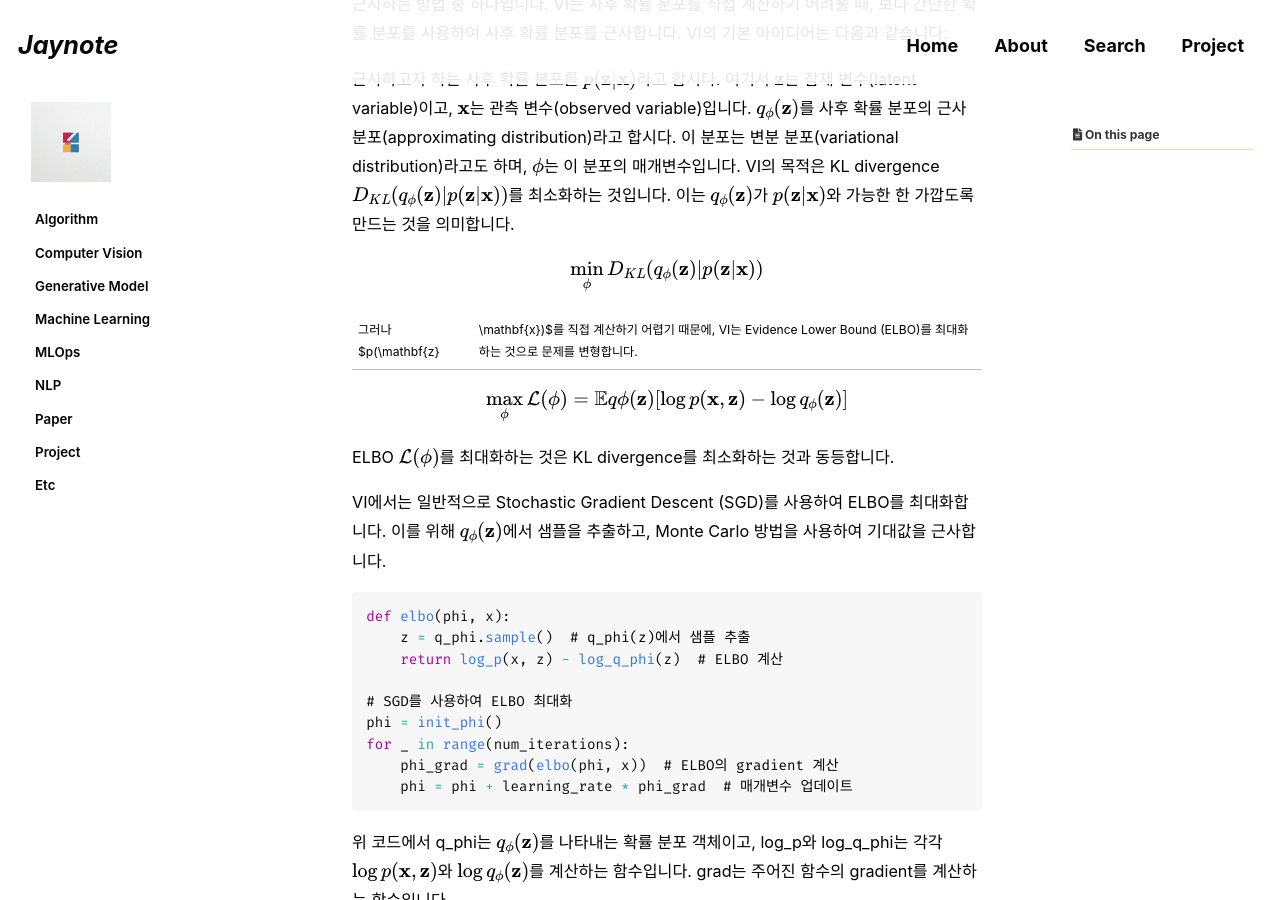
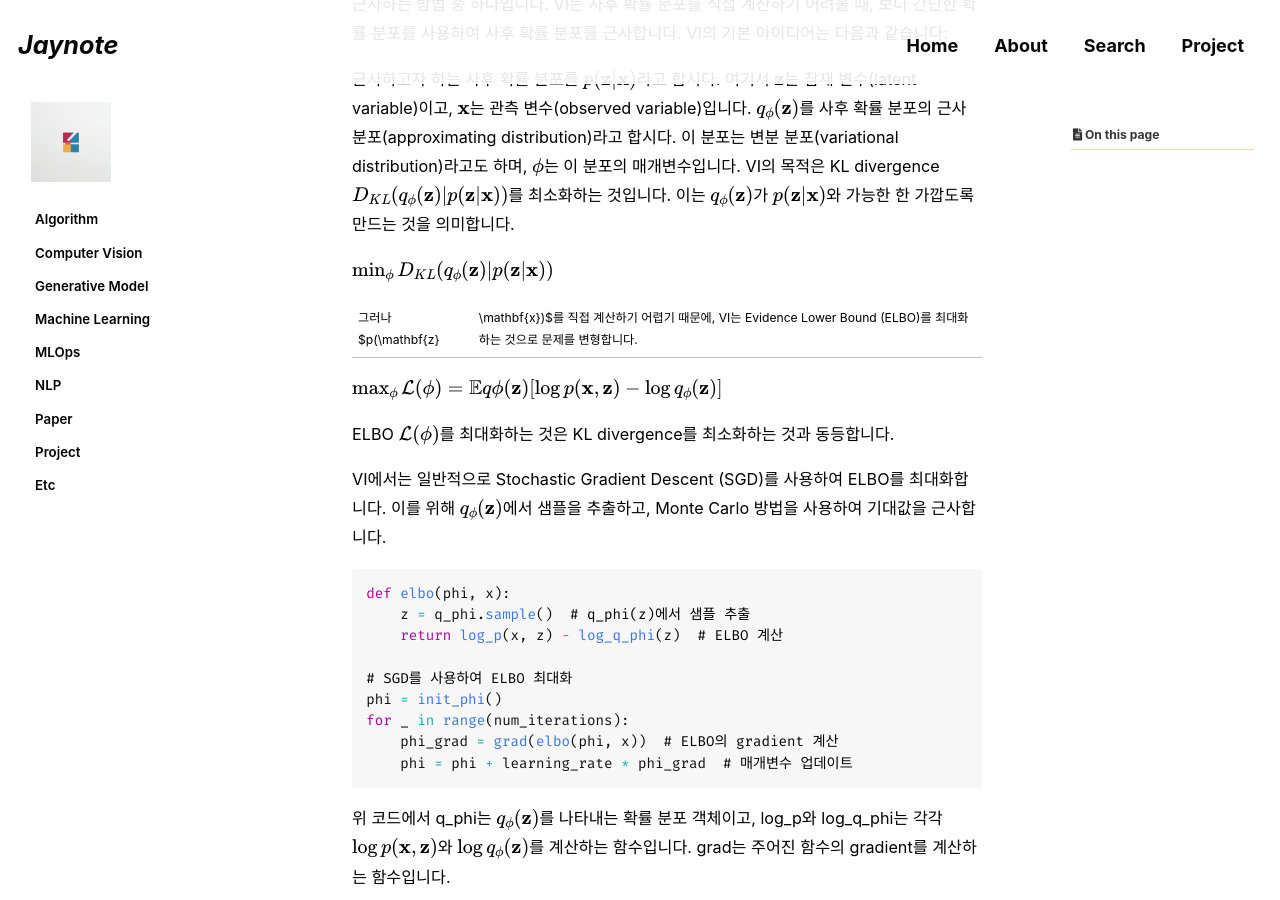
Before and after one commit to jwlee3746/jaynote, a Jekyll site: the page built from _posts/2024-06-01-1.md, in a window 1280 px wide and 900 px high, scrolled down 320 px. Built offline with Jekyll 4.4.1, drawn with Linux system fonts in a browser that asks for light colours; cached includes are drawn as plain includes; some web fonts are replaced; formulas are drawn with MathJax 3.

Commit message:
Update 2024-06-01-1.md

```diff
--- a/_posts/2024-06-01-1.md
+++ b/_posts/2024-06-01-1.md
@@ -29,11 +29,17 @@ VI의 기본 아이디어는 다음과 같습니다:
 $q_{\phi}(\mathbf{z})$를 사후 확률 분포의 근사 분포(approximating distribution)라고 합시다. 이 분포는 변분 분포(variational distribution)라고도 하며, $\phi$는 이 분포의 매개변수입니다.
 VI의 목적은 KL divergence $D_{KL}(q_{\phi}(\mathbf{z})|p(\mathbf{z}|\mathbf{x}))$를 최소화하는 것입니다. 이는 $q_{\phi}(\mathbf{z})$가 $p(\mathbf{z}|\mathbf{x})$와 가능한 한 가깝도록 만드는 것을 의미합니다.
 
-$$\min_{\phi} D_{KL}(q_{\phi}(\mathbf{z})|p(\mathbf{z}|\mathbf{x}))$$
+<!-- <div align="center"> -->
+$$ \min_{\phi} D_{KL}(q_{\phi}(\mathbf{z})|p(\mathbf{z}|\mathbf{x}))
+$$
+<!-- </div> -->
 
 그러나 $p(\mathbf{z}|\mathbf{x})$를 직접 계산하기 어렵기 때문에, VI는 Evidence Lower Bound (ELBO)를 최대화하는 것으로 문제를 변형합니다.
 
-$$\max_{\phi} \mathcal{L}(\phi) = \mathbb{E}{q{\phi}(\mathbf{z})}[\log p(\mathbf{x}, \mathbf{z}) - \log q_{\phi}(\mathbf{z})]$$
+<!-- <div align="center"> -->
+$$ \max_{\phi} \mathcal{L}(\phi) = \mathbb{E}{q{\phi}(\mathbf{z})}[\log p(\mathbf{x}, \mathbf{z}) - \log q_{\phi}(\mathbf{z})]
+$$
+<!-- </div> -->
 
 ELBO $\mathcal{L}(\phi)$를 최대화하는 것은 KL divergence를 최소화하는 것과 동등합니다.
 
```
